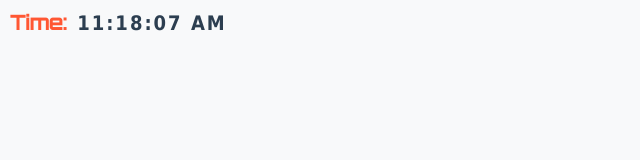
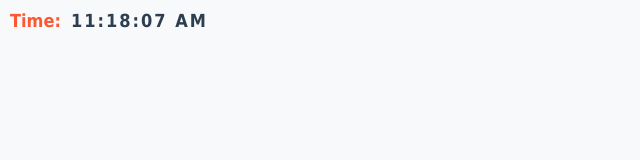
Before and after one commit to mraisrabtsani/RealTime-LS, a plain HTML site: page index.html in a window 1280 px wide. Shown: the whole page, without its empty margins (0-640 px from the left). Drawn offline with Linux system fonts and the light colour scheme.

Commit message:
Update index.html

```diff
--- a/index.html
+++ b/index.html
@@ -19,14 +19,14 @@
     }
     #clock {
       font-family: 'Tahoma', sans-serif;
-      font-size: 20px;
+      font-size: 18px;
       font-weight: bold;
       color: #2c3e50;
       letter-spacing: 2px;
     }
     .label {
-      font-family: 'Orbitron', sans-serif;
-      font-size: 20px;
+      font-family: 'Tahoma', sans-serif;
+      font-size: 18px;
       font-weight: bold;
       margin-right: 10px;
       color: #ff5733; /* Warna oranye untuk label */
```
